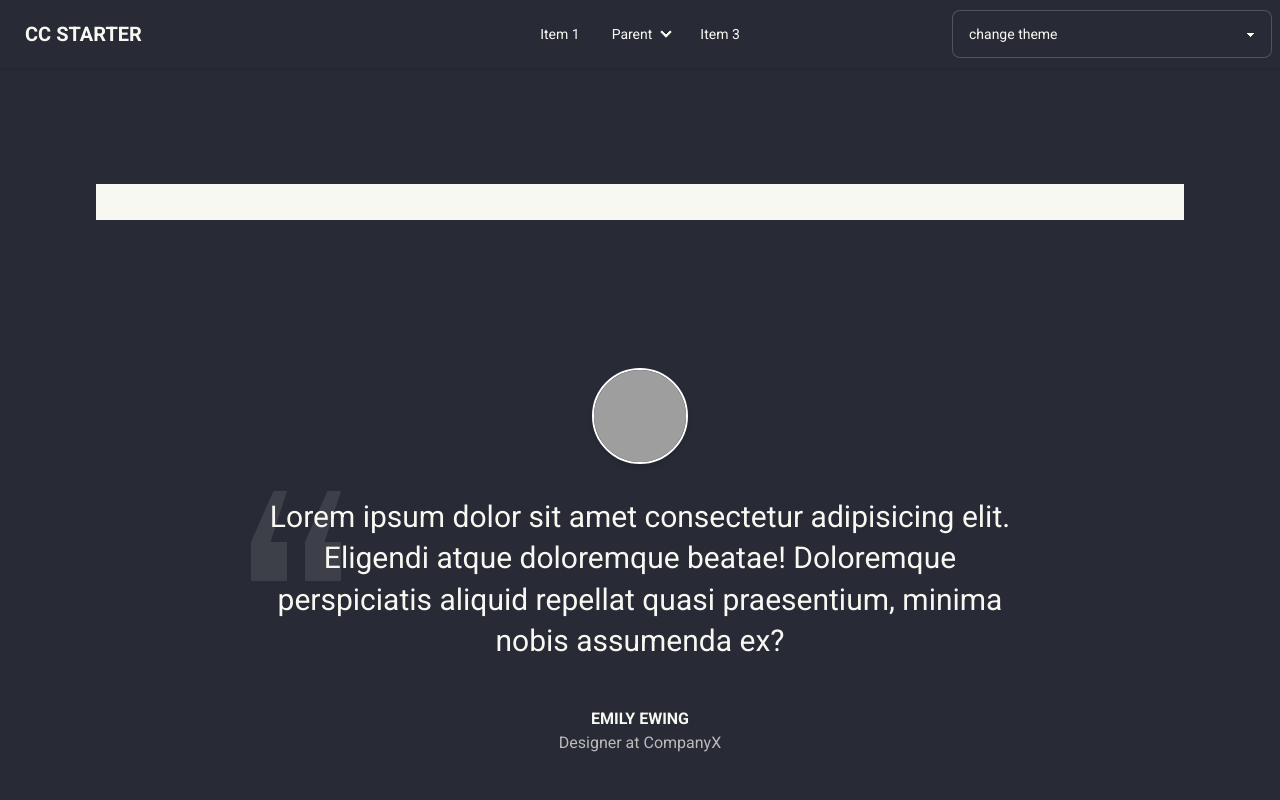
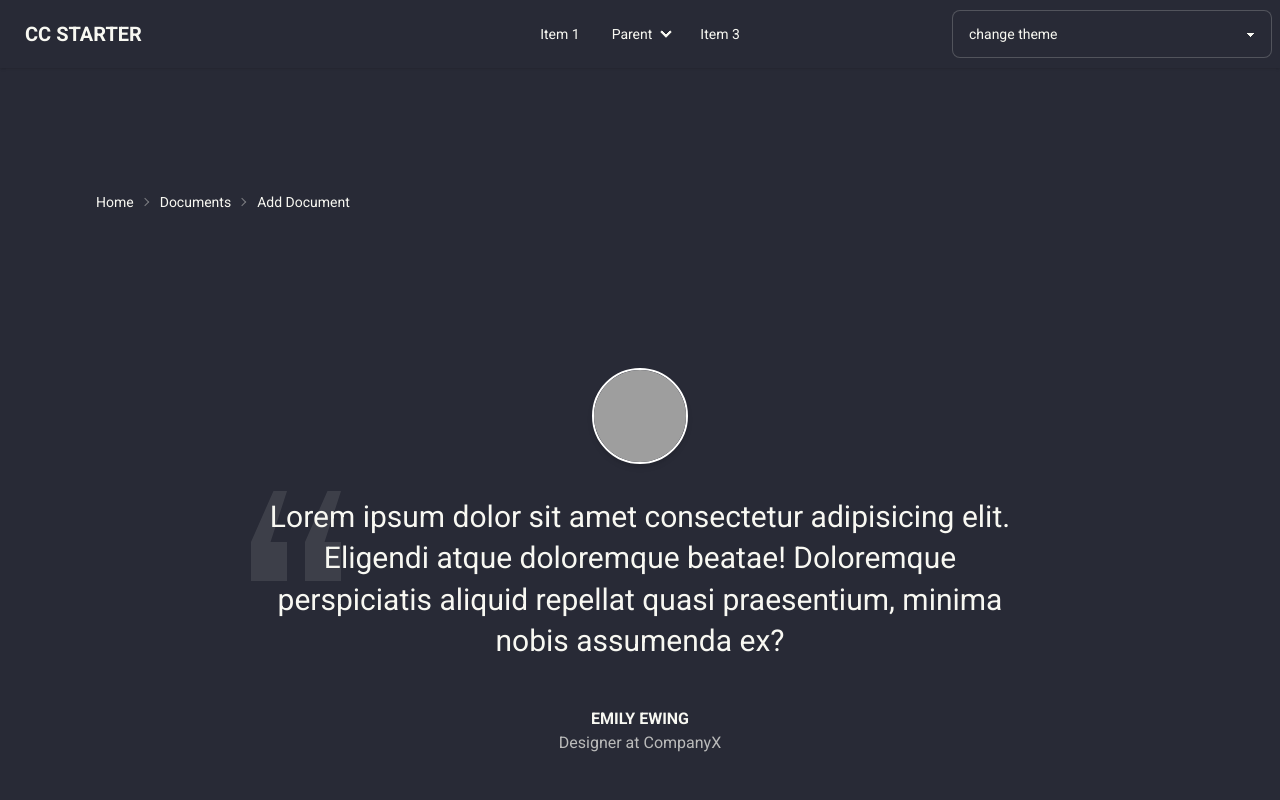
Before and after one commit to cantierecreativo/cc-starter, a Next.js app: page /sample in a window 1280 px wide. Shown: the top 800 px of the page. Built offline with nearby package versions, Linux system fonts and the light colour scheme; grey boxes are pictures that could not be loaded.

Commit message:
breadcrumbs

```diff
--- a/src/app/sample/page.tsx
+++ b/src/app/sample/page.tsx
@@ -6,7 +6,7 @@ import Trusted from "@/components/Trusted";
 export default function Home() {
   return (
     <div className="container bg-base mx-auto p-4 lg:p-24">
-      <div className="my-5 bg-base-content text-sm breadcrumbs">
+      <div className="my-5 bg-base text-base-content text-sm breadcrumbs">
         <ul>
           <li>
             <a>Home</a>
```
